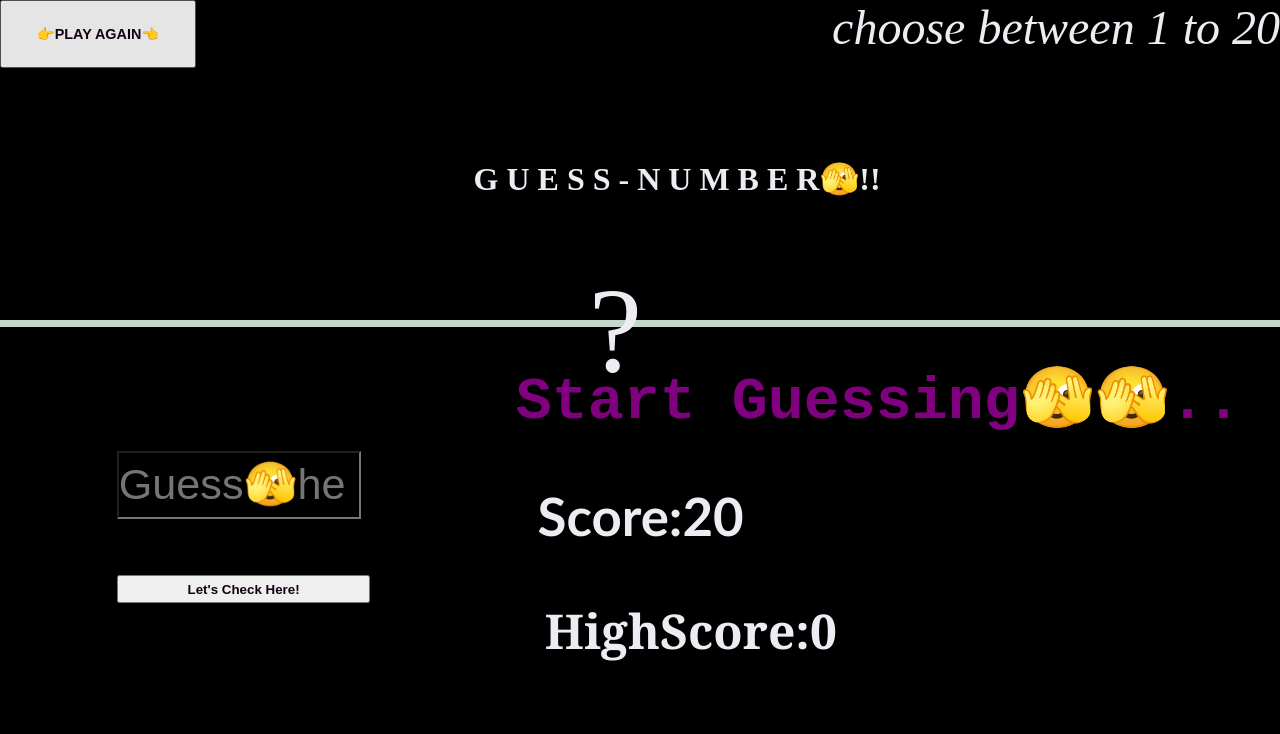
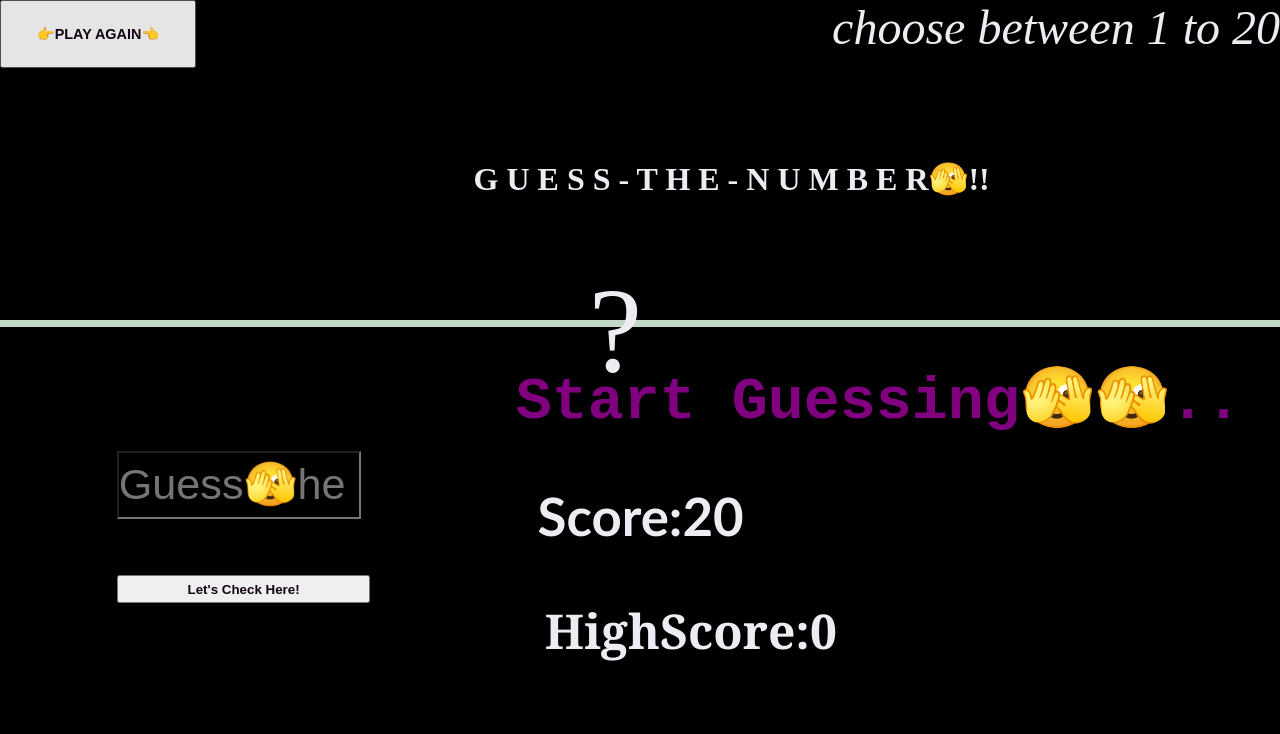
Before and after one commit to mrinalchauhan/Guessing_Game, a plain HTML site: page index.html in a window 1280 px wide. Shown: the top 734 px of the page. Drawn offline with Linux system fonts and the light colour scheme.

Commit message:
change heading in index.html

```diff
--- a/index.html
+++ b/index.html
@@ -1,24 +1,26 @@
 <!DOCTYPE html>
 <html lang="en">
+
 <head>
    <meta charset="UTF-8">
    <meta name="viewport" content="width=device-width, initial-scale=1.0">
    <title>GUESS THE GAME</title>
    <link rel="stylesheet" href="style.css">
 </head>
+
 <body>
 
    <header>
-           <h1 class="main text">G U E S S - N U M B E R🫣!!</h1>
+      <h1 class="main text">G U E S S - T H E - N U M B E R🫣!!</h1>
       <p class="choose">choose between 1 to 20</p>
       <button type="button" class="again">👉PLAY AGAIN👈</button>
-           <div class="guess" >?</div>
+      <div class="guess">?</div>
 
    </header>
 
    <main>
       <br><br>
-     <section class="left" >
+      <section class="left">
          <div><input type="number" placeholder="Guess🫣here!" class="putNum"></div><br><br>
 
          <button type="button" class="check">Let's Check Here!</button>
@@ -32,4 +34,5 @@
    </main>
    <script src="script.js"></script>
 </body>
+
 </html>
```
Lines whose indentation alone changed are shown as unchanged.
